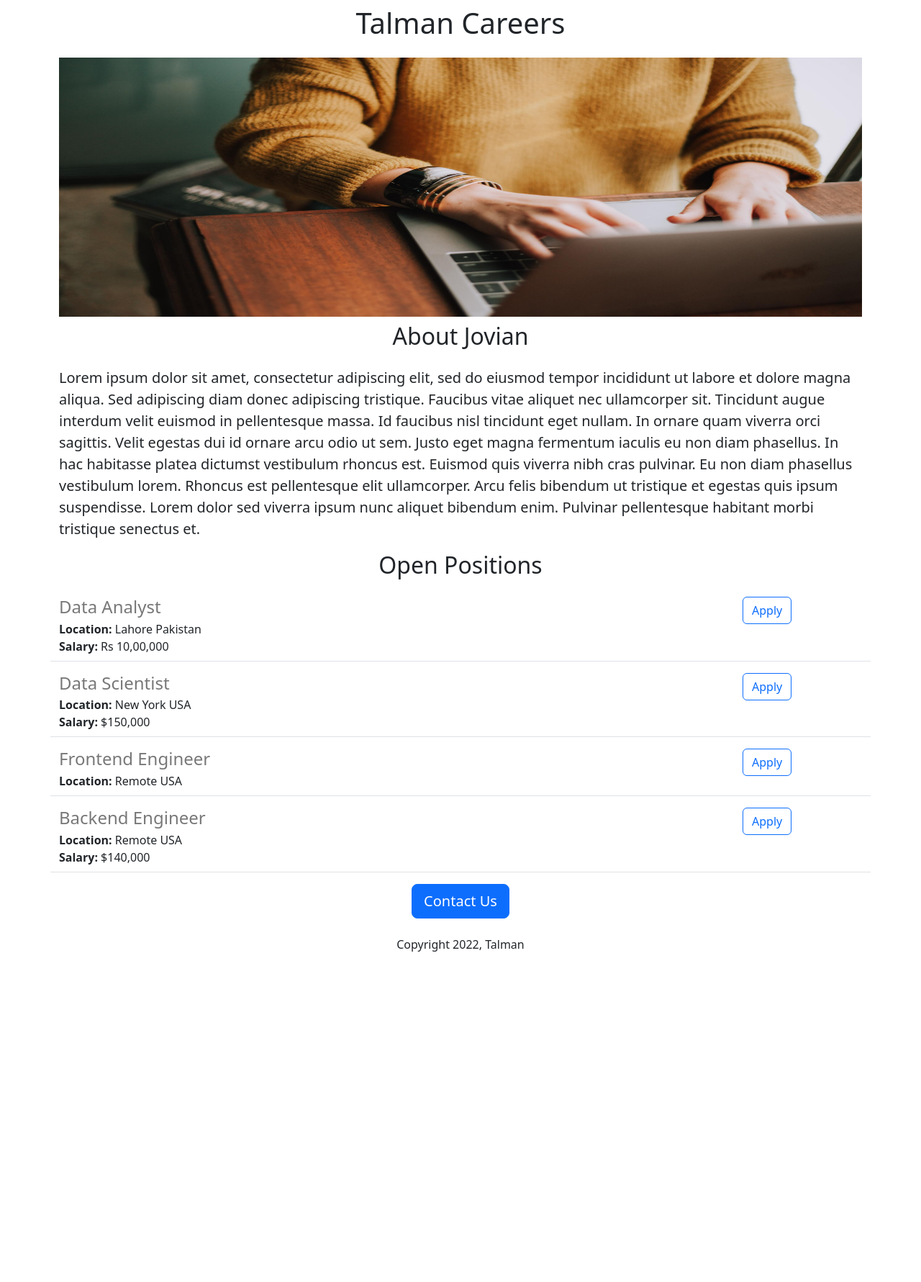
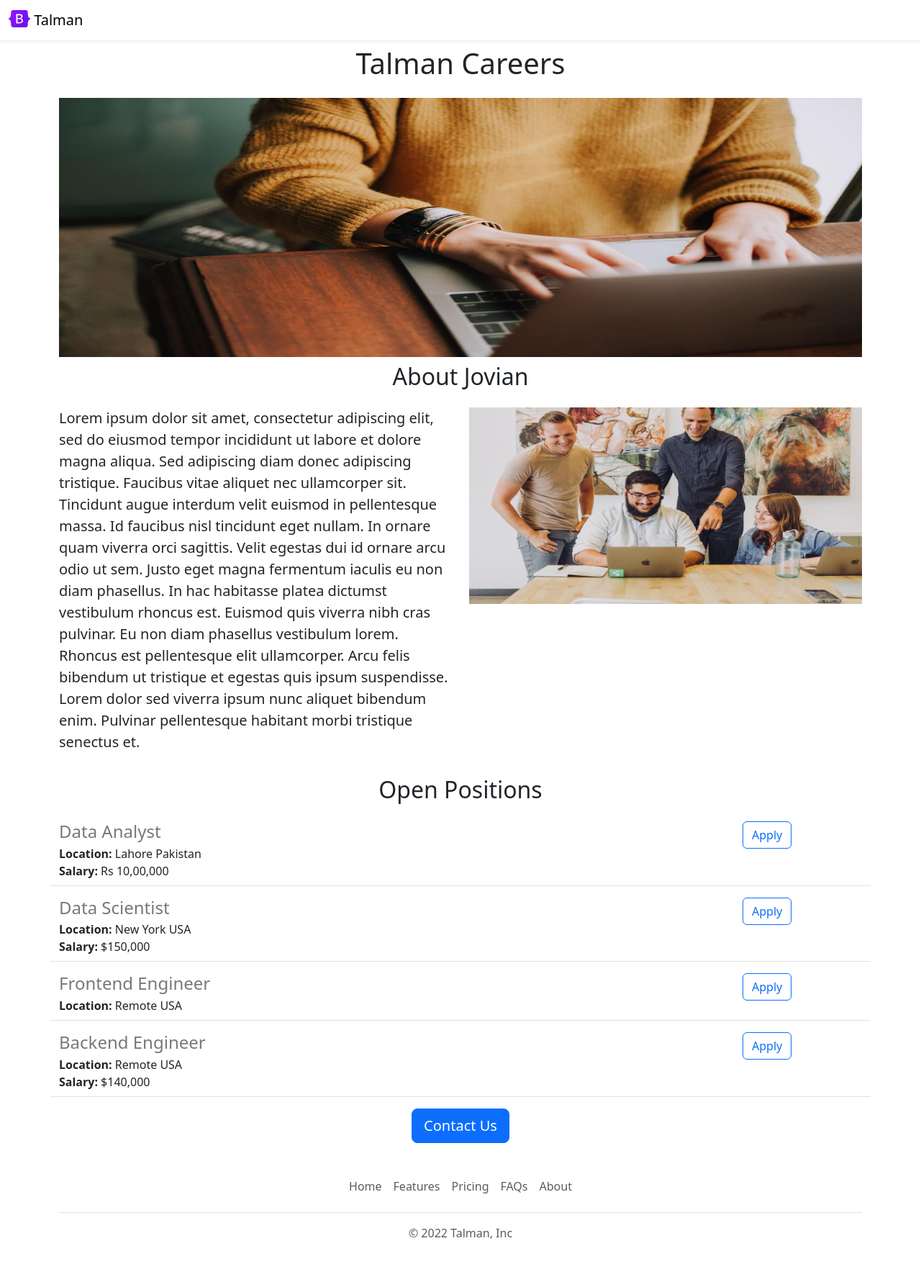
Before and after one commit to talhamatal/careers-website-v2, a Flask app: page / in a window 1280 px wide. Shown: the whole page at 72% size. Before the commit the page ends 1322 px from the top, so only its background shows below. Run offline with Flask 2, Linux system fonts and the light colour scheme.

Commit message:
Functional and Aesthetic Improvements

```diff
--- /dev/null
+++ b/templates/footer.html
@@ -0,0 +1,12 @@
+<div class="container">
+  <footer class="py-3 my-4">
+    <ul class="nav justify-content-center border-bottom pb-3 mb-3">
+      <li class="nav-item"><a href="#" class="nav-link px-2 text-muted">Home</a></li>
+      <li class="nav-item"><a href="#" class="nav-link px-2 text-muted">Features</a></li>
+      <li class="nav-item"><a href="#" class="nav-link px-2 text-muted">Pricing</a></li>
+      <li class="nav-item"><a href="#" class="nav-link px-2 text-muted">FAQs</a></li>
+      <li class="nav-item"><a href="#" class="nav-link px-2 text-muted">About</a></li>
+    </ul>
+    <p class="text-center text-muted">&copy; 2022 Talman, Inc</p>
+  </footer>
+</div>
--- a/templates/home.html
+++ b/templates/home.html
@@ -13,14 +13,23 @@
     </style>
   </head>
   <body>
+    {%include 'nav.html'%}
     <div class="container">
       <h1 class="text-center mt-2 mb-4">
         {{company_name}} Careers
       </h1>
       <img class="img-fluid" id="banner" src="https://careers-website-1.talhamatal.repl.co/static/banner_new.jpg">
       <h2 class="text-center mt-2 mb-4">About Jovian</h2>
-      <p class="lead">
-        Lorem ipsum dolor sit amet, consectetur adipiscing elit, sed do eiusmod tempor incididunt ut labore et dolore magna aliqua. Sed adipiscing diam donec adipiscing tristique. Faucibus vitae aliquet nec ullamcorper sit. Tincidunt augue interdum velit euismod in pellentesque massa. Id faucibus nisl tincidunt eget nullam. In ornare quam viverra orci sagittis. Velit egestas dui id ornare arcu odio ut sem. Justo eget magna fermentum iaculis eu non diam phasellus. In hac habitasse platea dictumst vestibulum rhoncus est. Euismod quis viverra nibh cras pulvinar. Eu non diam phasellus vestibulum lorem. Rhoncus est pellentesque elit ullamcorper. Arcu felis bibendum ut tristique et egestas quis ipsum suspendisse. Lorem dolor sed viverra ipsum nunc aliquet bibendum enim. Pulvinar pellentesque habitant morbi tristique senectus et.</p>
+      <div class="row" style="margin-bottom:16px;">
+        <div class="col-md-6">
+          <p class="lead">
+            Lorem ipsum dolor sit amet, consectetur adipiscing elit, sed do eiusmod tempor incididunt ut labore et dolore magna aliqua. Sed adipiscing diam donec adipiscing tristique. Faucibus vitae aliquet nec ullamcorper sit. Tincidunt augue interdum velit euismod in pellentesque massa. Id faucibus nisl tincidunt eget nullam. In ornare quam viverra orci sagittis. Velit egestas dui id ornare arcu odio ut sem. Justo eget magna fermentum iaculis eu non diam phasellus. In hac habitasse platea dictumst vestibulum rhoncus est. Euismod quis viverra nibh cras pulvinar. Eu non diam phasellus vestibulum lorem. Rhoncus est pellentesque elit ullamcorper. Arcu felis bibendum ut tristique et egestas quis ipsum suspendisse. Lorem dolor sed viverra ipsum nunc aliquet bibendum enim. Pulvinar pellentesque habitant morbi tristique senectus et.
+          </p>
+        </div>
+        <div class="d-none d-md-block col-md-6">
+          <img class="img-fluid" src='/static/people_new.jpg',style="height: 360px width: 360px; border-radius:4px">
+        </div>
+      </div>
       <h2 class="text-center mt-2 mb-4">Open Positions</h2>
       <div >
         {%for job in jobs%}
@@ -28,9 +37,9 @@
         {% endfor %}
       </div>
       <div class="text-center">
-        <button class="btn btn-primary btn-lg">Contact Us</button>
-        <p class="mt-4">Copyright 2022, Talman</p>
+        <a class="btn btn-primary btn-lg" href="mailto:talha_matal@yahoo.com?subject=Question%20about%20Job%20Openings&body=My%20name%3A%20%3Cyour%20name%20here%3E%0D%0AMy%20Questions%3A%20%3CEnter%20question%20here%3E">Contact Us</a>
       </div>
     </div>
+    {%include 'footer.html'%}
   </body>
 </html>
--- a/templates/jobitem.html
+++ b/templates/jobitem.html
@@ -13,6 +13,6 @@
     {%endif%}
   </div>
   <div class="col-2">
-    <button type="button" class="btn btn-outline-primary">Apply</button>
+    <a href="mailto:talha_matal@yahoo.com?subject=Application%20for%20{{job['title']}}&body=My%20name%3A%20%3Cyour%20name%20here%3E%0D%0AMy%20Resume%3A%20%3Cresume%20link%3E%0D%0AMy%20LinkedIn%20link%3A%20%3CLinkedIn%20link%3E" type="button" class="btn btn-outline-primary">Apply</a>
   </div>
 </div>
--- /dev/null
+++ b/templates/nav.html
@@ -0,0 +1,9 @@
+<nav class="navbar bg-white shadow-sm fixed-top">
+  <div class="container-fluid">
+    <a class="navbar-brand" href="#">
+      <img src="/static/logo.svg" alt="Logo" width="30" height="24" class="d-inline-block align-text-top">
+      Talman
+    </a>
+  </div>
+</nav>
+<div style="height:56px"> </div>
```
Also changed, not shown: static/logo.svg (added), static/people_new.jpg (added), 1 other file.
